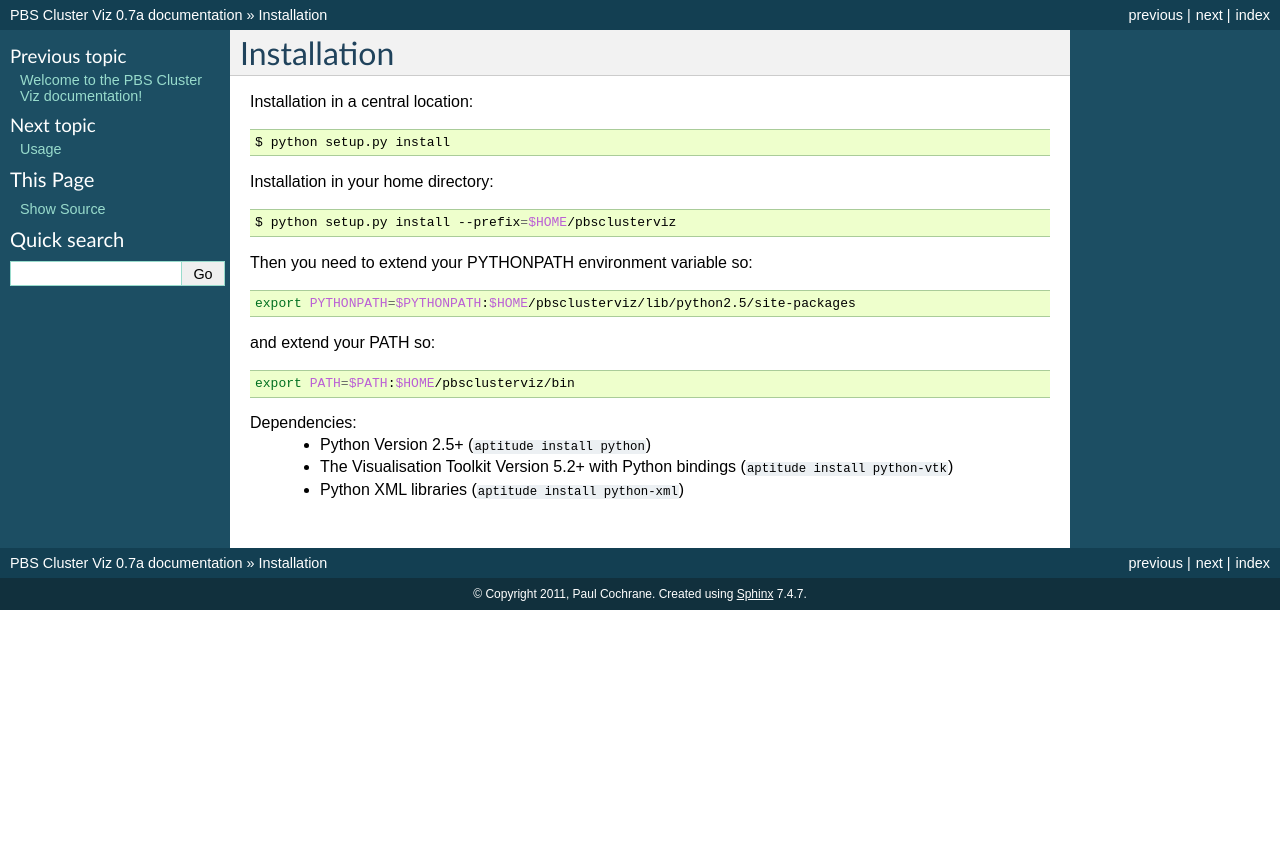
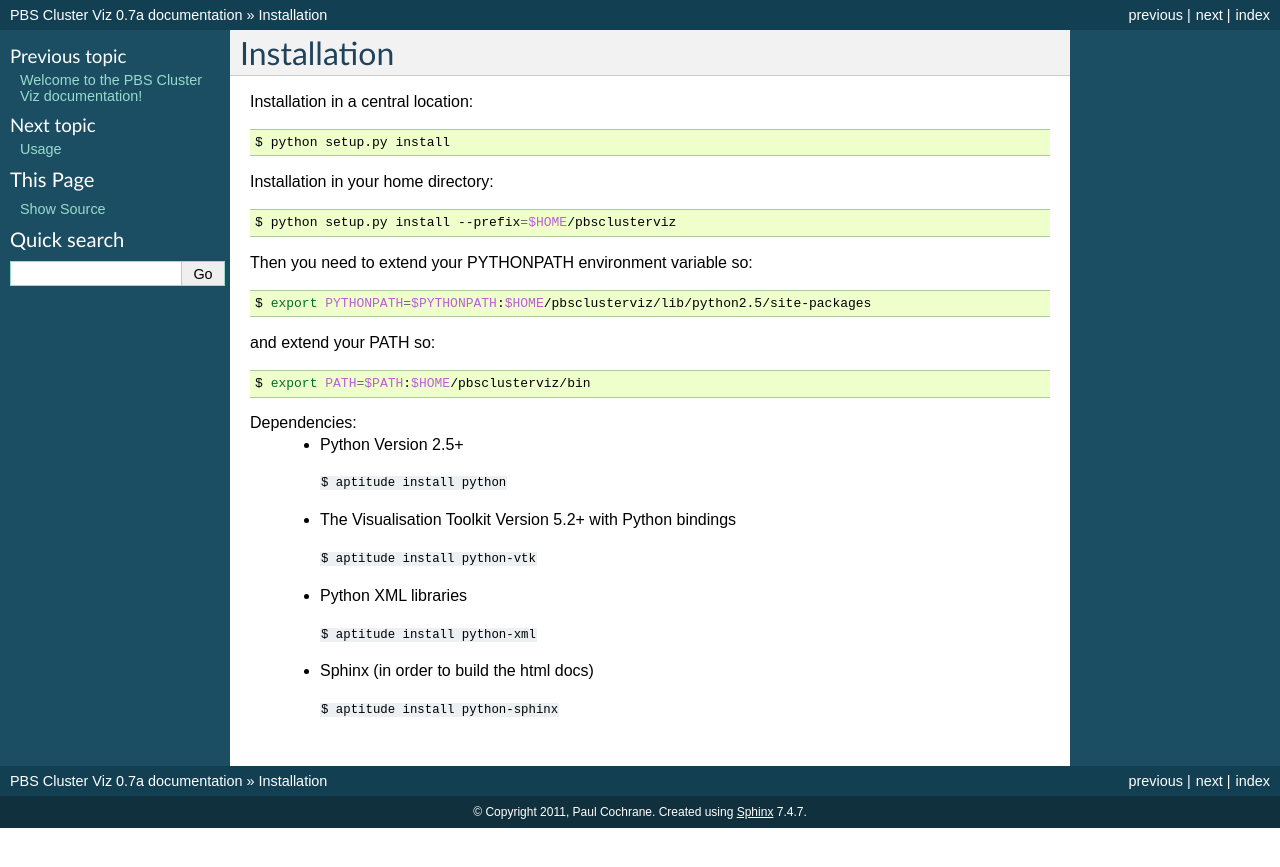
Before and after one commit to paultcochrane/pbsclusterviz, a Sphinx documentation site: the page built from doc/installation.rst, in a window 1280 px wide. Shown: the top 867 px of the page. Built offline with Sphinx 7.4.7, drawn with Linux system fonts in a browser that asks for light colours; formulas are drawn with MathJax 3.

Commit message:
Minor update to the installation text formatting
Mentioning "sphinx" if one wishes to build the html docs.

```diff
--- a/doc/installation.rst
+++ b/doc/installation.rst
@@ -18,16 +18,28 @@ Then you need to extend your PYTHONPATH environment variable so:
 
 .. code-block:: bash
 
-   export PYTHONPATH=$PYTHONPATH:$HOME/pbsclusterviz/lib/python2.5/site-packages
+   $ export PYTHONPATH=$PYTHONPATH:$HOME/pbsclusterviz/lib/python2.5/site-packages
 
 and extend your PATH so:
 
 .. code-block:: bash
 
-   export PATH=$PATH:$HOME/pbsclusterviz/bin
+   $ export PATH=$PATH:$HOME/pbsclusterviz/bin
 
 
 Dependencies:
-   * Python Version 2.5+ (``aptitude install python``)
-   * The Visualisation Toolkit Version 5.2+ with Python bindings (``aptitude install python-vtk``)
-   * Python XML libraries (``aptitude install python-xml``)
+   * Python Version 2.5+
+
+     ``$ aptitude install python``
+
+   * The Visualisation Toolkit Version 5.2+ with Python bindings
+
+     ``$ aptitude install python-vtk``
+
+   * Python XML libraries
+
+     ``$ aptitude install python-xml``
+
+   * Sphinx (in order to build the html docs)
+
+     ``$ aptitude install python-sphinx``
```
